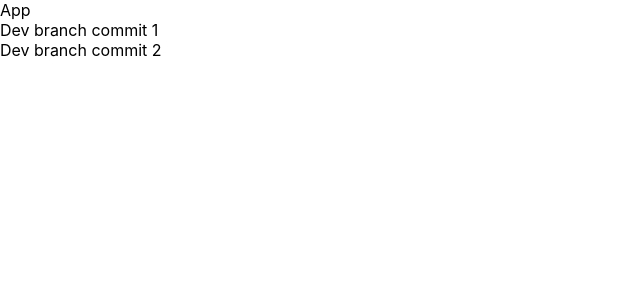
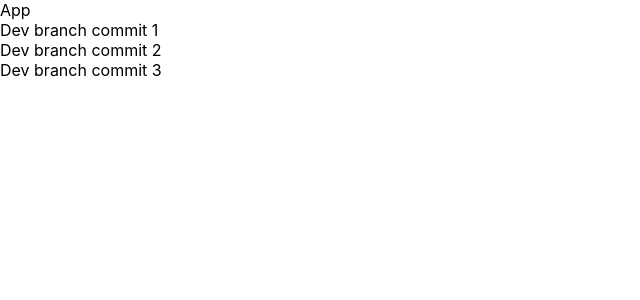
Before and after one commit to just2BeeAndrew/cre-webstorm, a React (Create React App) app: page / in a window 1280 px wide. Shown: the top 300 px of the page, without its empty margins (0-640 px from the left). Built offline with nearby package versions, Linux system fonts and the light colour scheme.

Commit message:
Dev branch commit - 3

```diff
--- a/src/App.tsx
+++ b/src/App.tsx
@@ -7,6 +7,7 @@ function App() {
           <div>App</div>
           <div>Dev branch commit 1</div>
           <div>Dev branch commit 2</div>
+          <div>Dev branch commit 3</div>
       </div>
 
   );
```
